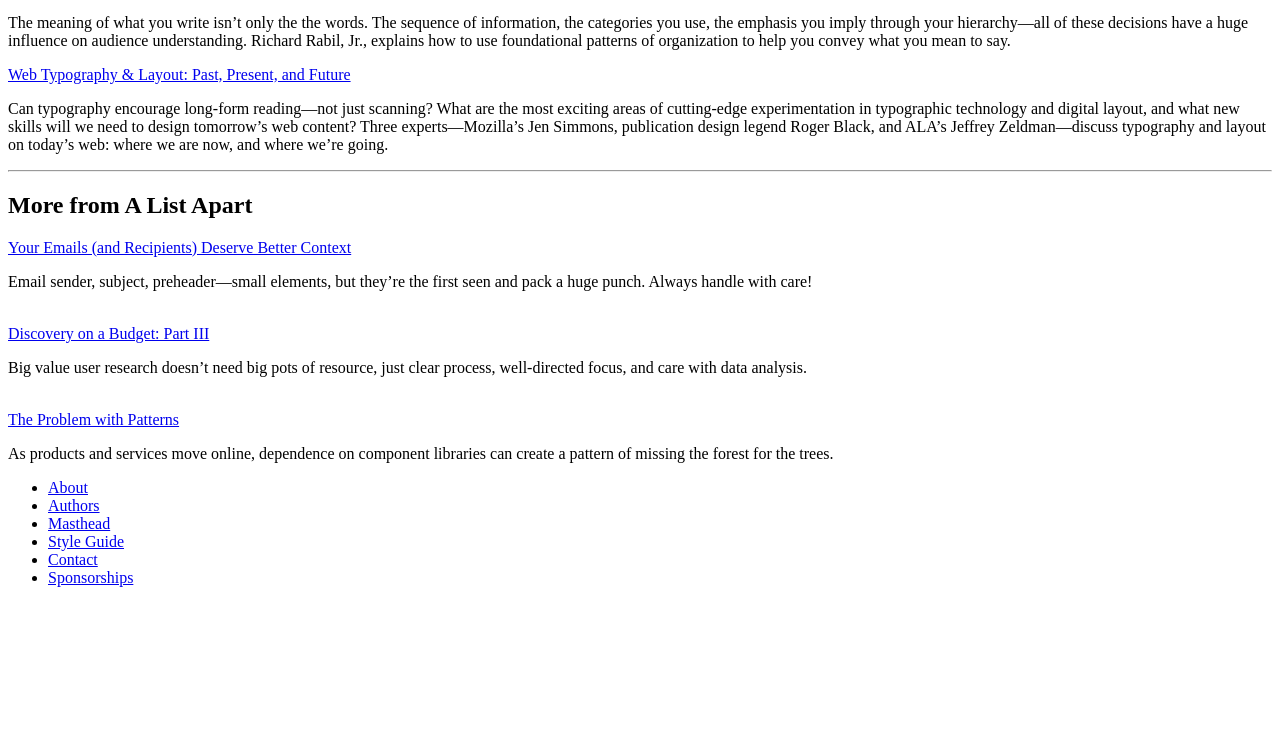
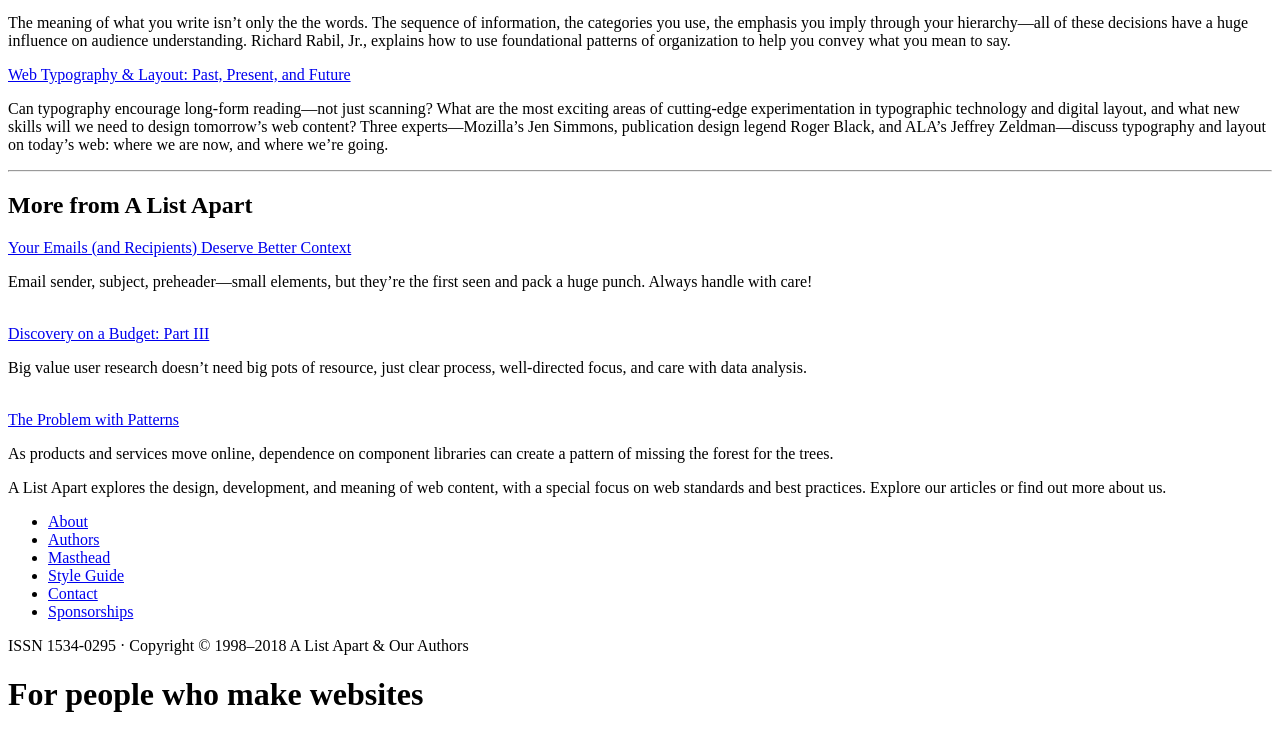
Before and after one commit to grahamspencer1/html_test, a plain HTML site: page index.html in a window 1280 px wide. Shown: the part 468-1203 px from the top of the page. Before the commit the page ends 1071 px from the top, so only its background shows below. Drawn offline with Linux system fonts and the light colour scheme.

Commit message:
final draft

```diff
--- a/index.html
+++ b/index.html
@@ -5,7 +5,9 @@
     <title>A List Apart: For People Who Make Websites</title>
   </head>
   <body>
+
     <header>
+      <h1>A List Apart</h1>
         <nav>
           <ul>
             <li><a href="#">Articles</a></li>
@@ -18,7 +20,6 @@
 
     <main>
       <div class="primary">
-        <h1>A List Apart</h1>
         <img src="order-out-of-chaos-full_960_276_81.jpg">
         <article>
           <a href="#">Order Out of Chaos: Patterns of Organization for Writing on the Job</a>
@@ -30,8 +31,8 @@
         </article>
       </div>
       <hr>
+      <div class="secondary">
         <h2>More from A List Apart</h2>
-      <div class="secondary">
         <a href="#">Your Emails (and Recipients) Deserve Better Context</a>
         <p>Email sender, subject, preheader—small elements, but they’re the first seen and pack a huge punch. Always handle with care!</p>
         <br>
@@ -40,6 +41,9 @@
         <br>
         <a href="#">The Problem with Patterns</a>
         <p>As products and services move online, dependence on component libraries can create a pattern of missing the forest for the trees.</p>
+      </div>
+      <div class="ending">
+        <p>A List Apart explores the design, development, and meaning of web content, with a special focus on web standards and best practices. Explore our articles or find out more about us.</p>
       </div>
     </main>
 
@@ -54,6 +58,8 @@
           <li><a href="#">Sponsorships</a></li>
         </ul>
       </nav>
+      <p>ISSN 1534-0295 · Copyright © 1998–2018 A List Apart & Our Authors</p>
+      <h1>For people who make websites</h1>
     </footer>
   </body>
 </html>
```
Lines whose indentation alone changed are shown as unchanged.
